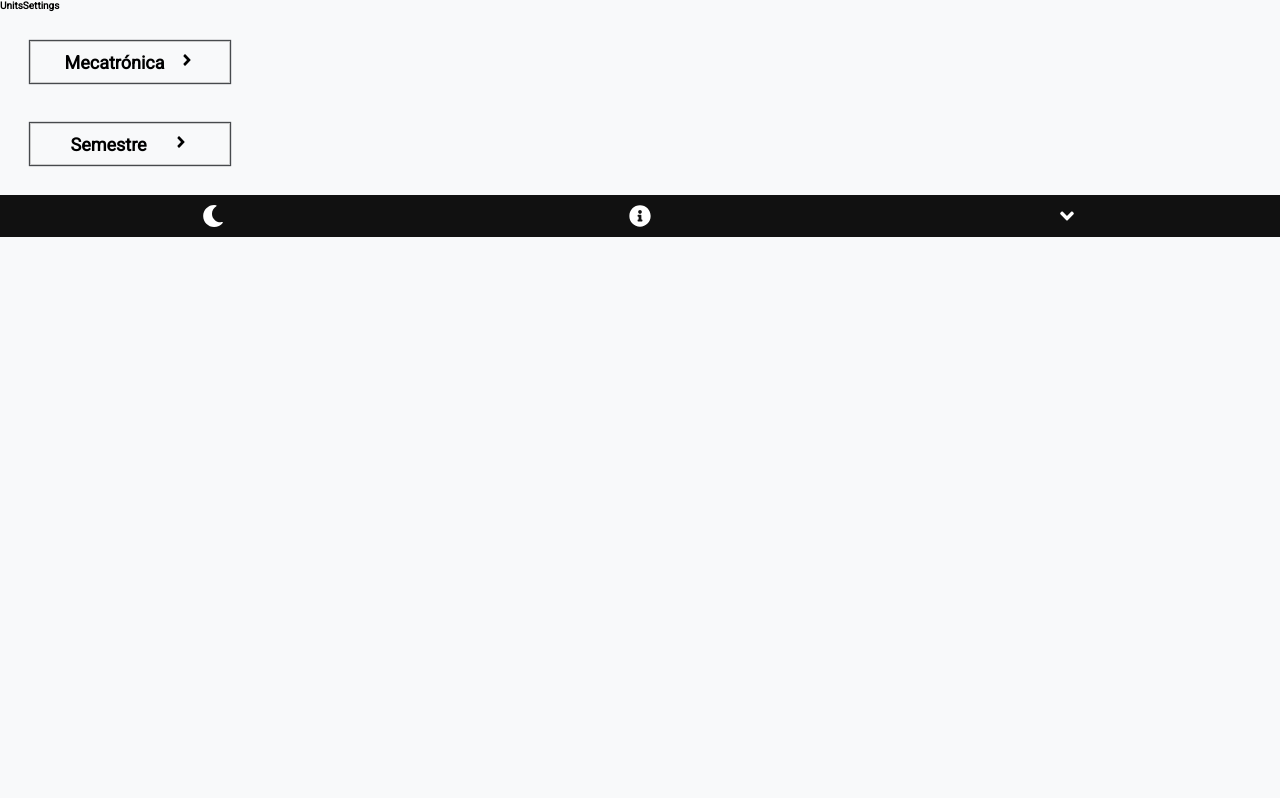
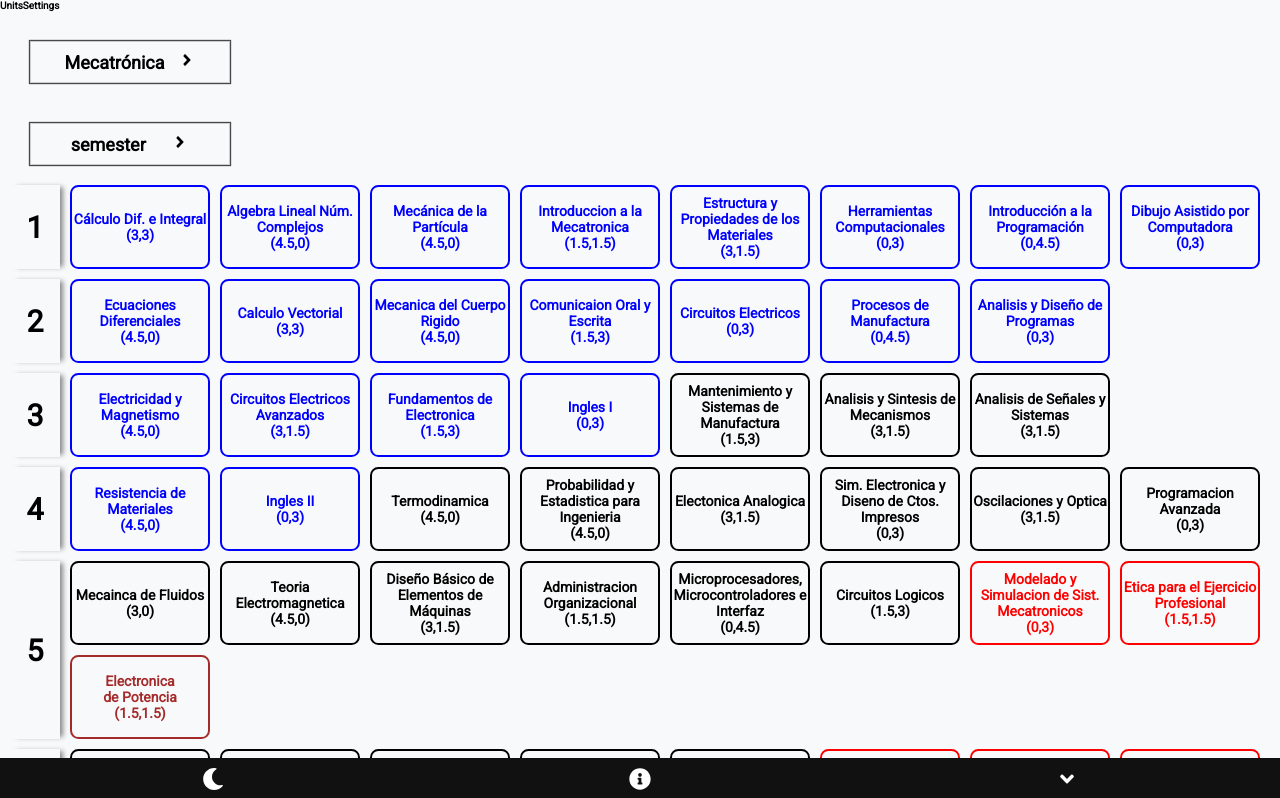
Before and after one commit to leoopez/RoadMapUpiita, a React (Create React App) app: page / in a window 1280 px wide. Shown: the top 798 px of the page. Built offline with nearby package versions, Linux system fonts and the light colour scheme.

Commit message:
using fetch

```diff
--- a/src/Components/Main/Main.js
+++ b/src/Components/Main/Main.js
@@ -1,11 +1,8 @@
 /** @format */
 
-import React, { useEffect, useState } from "react";
+import React, { useState } from "react";
 
 import "./Main.css";
-
-import { Careers } from "../../data";
-import { infoCareer } from "../../data";
 
 import SetUnits from "./SetUnits";
 import Dropdown from "./SettingsDropdown";
@@ -14,24 +11,24 @@ import UnitsSettings from "./Settings/UnitsSettings";
 import useFetchData from "../../contexts/fetch-data-provider/useFetchData";
 
 const careers = ["Mecatrónica", "Telematica", "Bionica"];
-const orderBy = ["Semestre", "Nivel", "Creditos"];
+const orderBy = ["semester", "level"];
 
 export default function Main() {
-  const [mode, setMode] = useState("Semestre");
+  const [order, serOrder] = useState("semester");
   const [career, setCareer] = useState(careers[0]);
-  const [renderUnits, setRenderUnits] = useState(null);
+
   const { loading, error, units } = useFetchData("Mecatronica");
-  console.log(loading, error, units);
-  // useEffect(() => {
-  //   setRenderUnits(
-  //     infoCareer[career][mode].map(key => {
-  //       const units = Careers[career].filter(item => {
-  //         return item[mode] === key;
-  //       });
-  //       return <SetUnits key={key} group={key} units={units} career={career} />;
-  //     })
-  //   );
-  // }, [mode, career]);
+
+  if (loading) return <div>Loading</div>;
+  if (error) return <pre>{JSON.stringify(error, null, 2)}</pre>;
+
+  const renderUnits = units.infoCareer[order].map(it => (
+    <SetUnits
+      key={it}
+      units={units.regularUnits.filter(unit => unit[order] === it)}
+      group={it}
+    />
+  ));
 
   return (
     <main>
@@ -40,12 +37,8 @@ export default function Main() {
       </section>
       <section className='container'>
         <Dropdown mode={career} changeMode={setCareer} options={careers} />
-        <Dropdown mode={mode} changeMode={setMode} options={orderBy} />
-        {renderUnits && (
-          <div className='units-grid grid__container--center'>
-            {renderUnits}
-          </div>
-        )}
+        <Dropdown mode={order} changeMode={serOrder} options={orderBy} />
+        <div className='units-grid grid__container--center'>{renderUnits}</div>
       </section>
       <Options />
     </main>
--- a/src/Components/Main/SetUnits.js
+++ b/src/Components/Main/SetUnits.js
@@ -7,18 +7,8 @@ import Unit from "./Unit";
 
 import { useUnits } from "../../contexts/unit-provider/unit-provider-hook";
 
-import { optCareers } from "../../data";
-
 export default function SetUnits({ units, group, career }) {
-  console.log(units);
   const { currentUnit, linkedUnits, recommendedUnits } = useUnits();
-
-  const optionalRenders =
-    currentUnit?.optional && units.some(unit => unit.id === currentUnit.id)
-      ? optCareers[career][currentUnit.optional - 1].map((unit, i) => (
-          <Unit key={i} unit={unit} optional={true} />
-        ))
-      : null;
 
   const renderUnits = units.map((unit, i) => (
     <Unit
@@ -36,14 +26,6 @@ export default function SetUnits({ units, group, career }) {
         {group}
       </div>
       <div className='group flex__container--center'>{renderUnits}</div>
-      {optionalRenders && (
-        <>
-          <div className='group--number flex__container--center parent--space'>
-            O{currentUnit.optional}
-          </div>
-          <div className='group flex__container--center'>{optionalRenders}</div>
-        </>
-      )}
     </>
   );
 }
--- a/src/contexts/fetch-data-provider/useFetchData.js
+++ b/src/contexts/fetch-data-provider/useFetchData.js
@@ -3,22 +3,17 @@
 import { useEffect, useState } from "react";
 
 export default function useFetchData(data) {
-  const [loading, setLoading] = useState(false);
-  const [error, setError] = useState(false);
-  const [units, setUnits] = useState([]);
+  const [error, setError] = useState();
+  const [units, setUnits] = useState();
+  const [loading, setLoading] = useState(true);
 
   useEffect(() => {
     if (!data) return;
-    fetch(`json/${data}.json`, {
-      headers: {
-        "Content-Type": "application/json",
-        Accept: "application/json",
-      },
-    })
+    setLoading(true);
+    fetch(`json/${data}.json`)
       .then(res => res.json())
       .then(setUnits)
-      .then(setUnits)
-      .then(setLoading(false))
+      .then(() => setLoading(false))
       .catch(setError);
   }, [data]);
 
```
